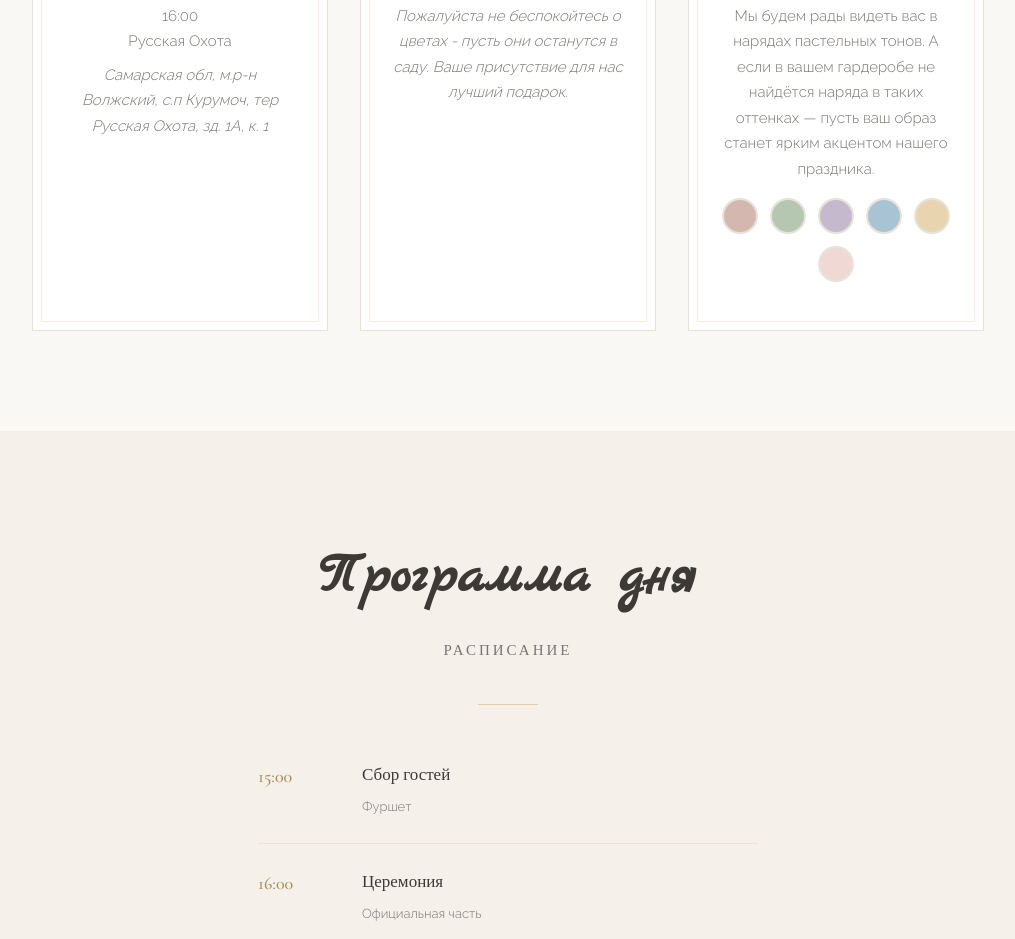
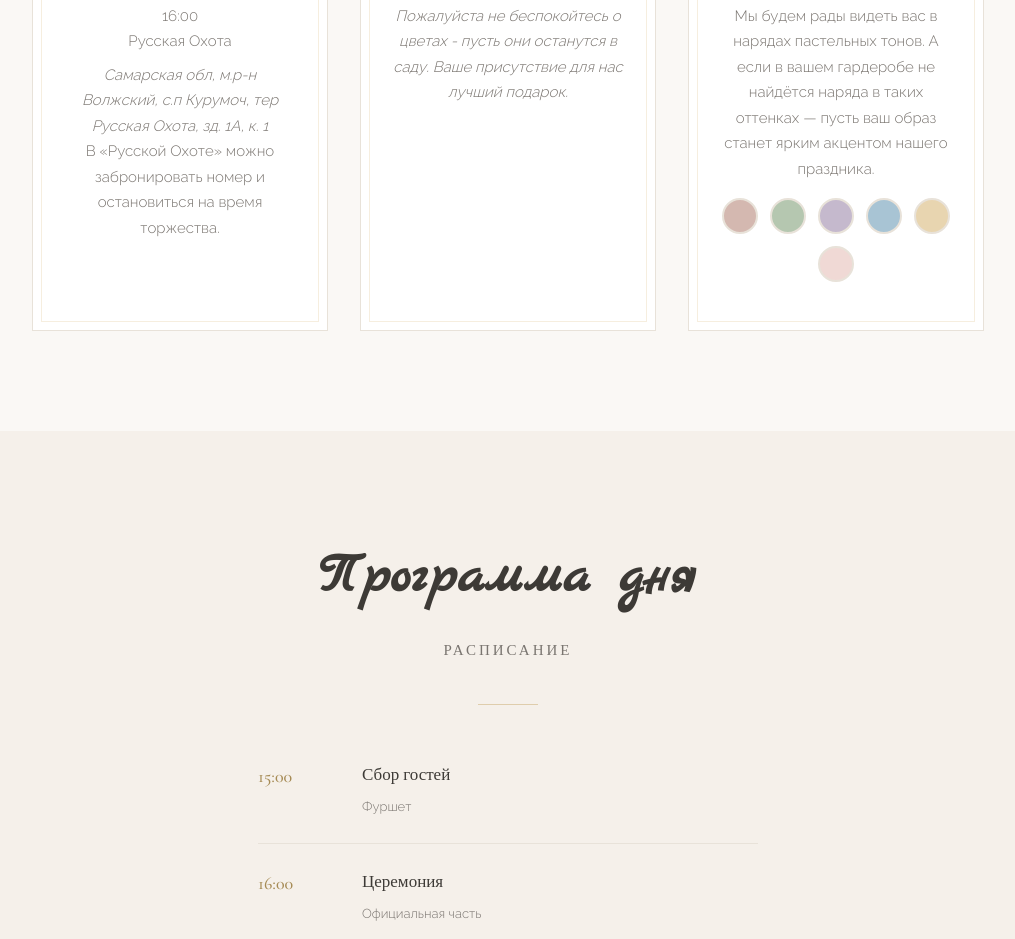
Before and after one commit to nikitalina/wedding, a plain HTML site: page index.html in a window 1280 px wide. Shown: the part 2640-3579 px from the top of the page, without its empty margins (132-1147 px from the left). Drawn offline with nearby package versions, Linux system fonts and the light colour scheme.

Commit message:
Add lodging note for ceremony venue
Co-Authored-By: Claude Opus 4.7 <noreply@anthropic.com>

```diff
--- a/index.html
+++ b/index.html
@@ -1278,6 +1278,9 @@
                     </p>
                     <p class="detail-card-address">
                         Самарская обл, м.р-н Волжский, с.п Курумоч, тер Русская Охота, зд. 1А, к. 1
+                    </p>
+                    <p class="detail-card-note">
+                        В «Русской Охоте» можно забронировать номер и остановиться на время торжества.
                     </p>
                 </div>
 
```
